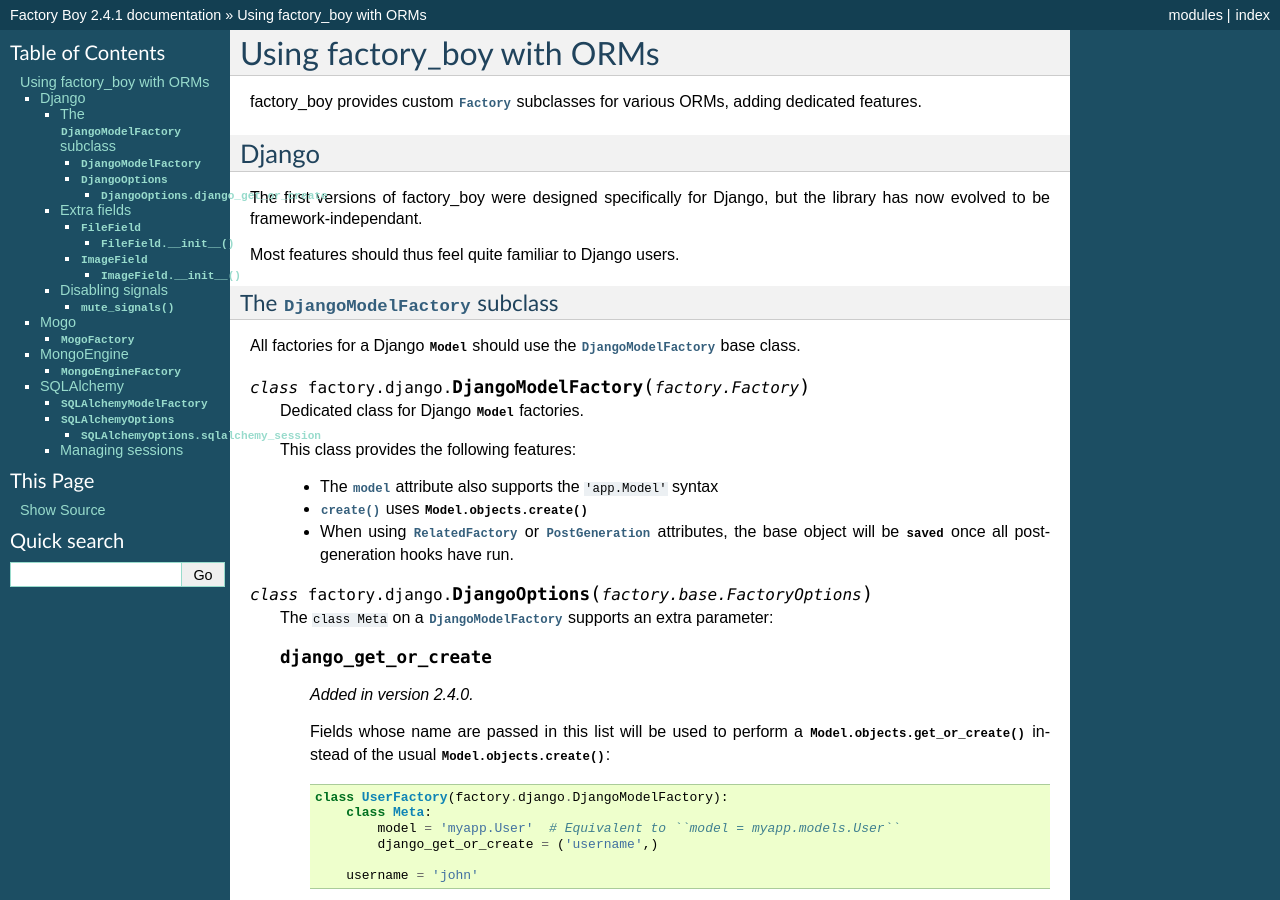
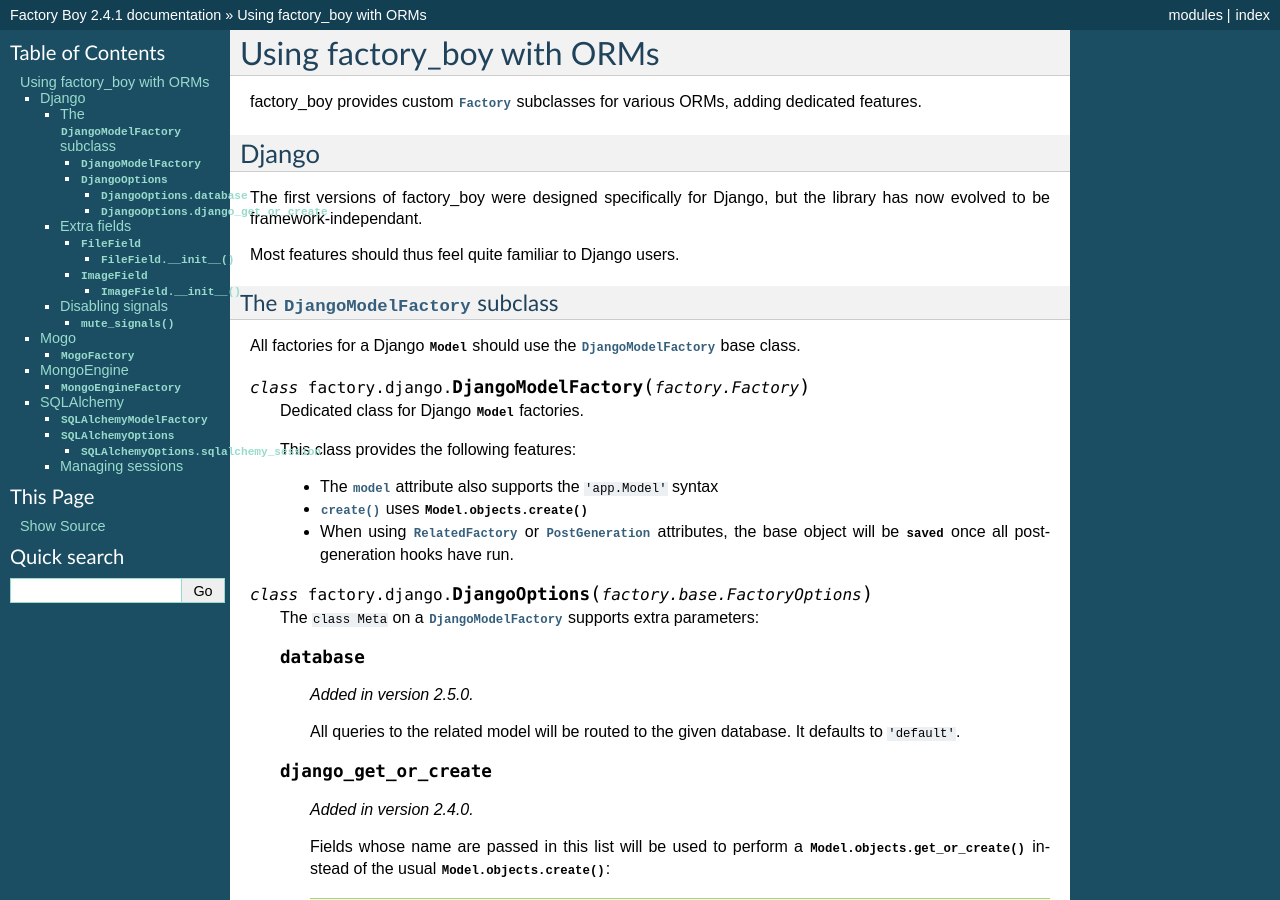
Before and after one commit to FactoryBoy/factory_boy, a Sphinx documentation site: the page built from docs/orms.rst, in a window 1280 px wide and 900 px high. Built offline with Sphinx 7.4.7, drawn with Linux system fonts in a browser that asks for light colours.

```diff
--- a/docs/changelog.rst
+++ b/docs/changelog.rst
@@ -11,6 +11,7 @@ ChangeLog
 
     - Add support for getting/setting :mod:`factory.fuzzy`'s random state (see :issue:`175`, :issue:`185`).
     - Support lazy evaluation of iterables in :class:`factory.fuzzy.FuzzyChoice` (see :issue:`184`).
+    - Support non-default databases at the factory level (see :issue:`171`)
 
 *Bugfix:*
 
--- a/docs/orms.rst
+++ b/docs/orms.rst
@@ -42,7 +42,14 @@ All factories for a Django :class:`~django.db.models.Model` should use the
 
 .. class:: DjangoOptions(factory.base.FactoryOptions)
 
-    The ``class Meta`` on a :class:`~DjangoModelFactory` supports an extra parameter:
+    The ``class Meta`` on a :class:`~DjangoModelFactory` supports extra parameters:
+
+    .. attribute:: database
+
+        .. versionadded:: 2.5.0
+
+        All queries to the related model will be routed to the given database.
+        It defaults to ``'default'``.
 
     .. attribute:: django_get_or_create
 
```
Also changed, not shown: 4 other files.
